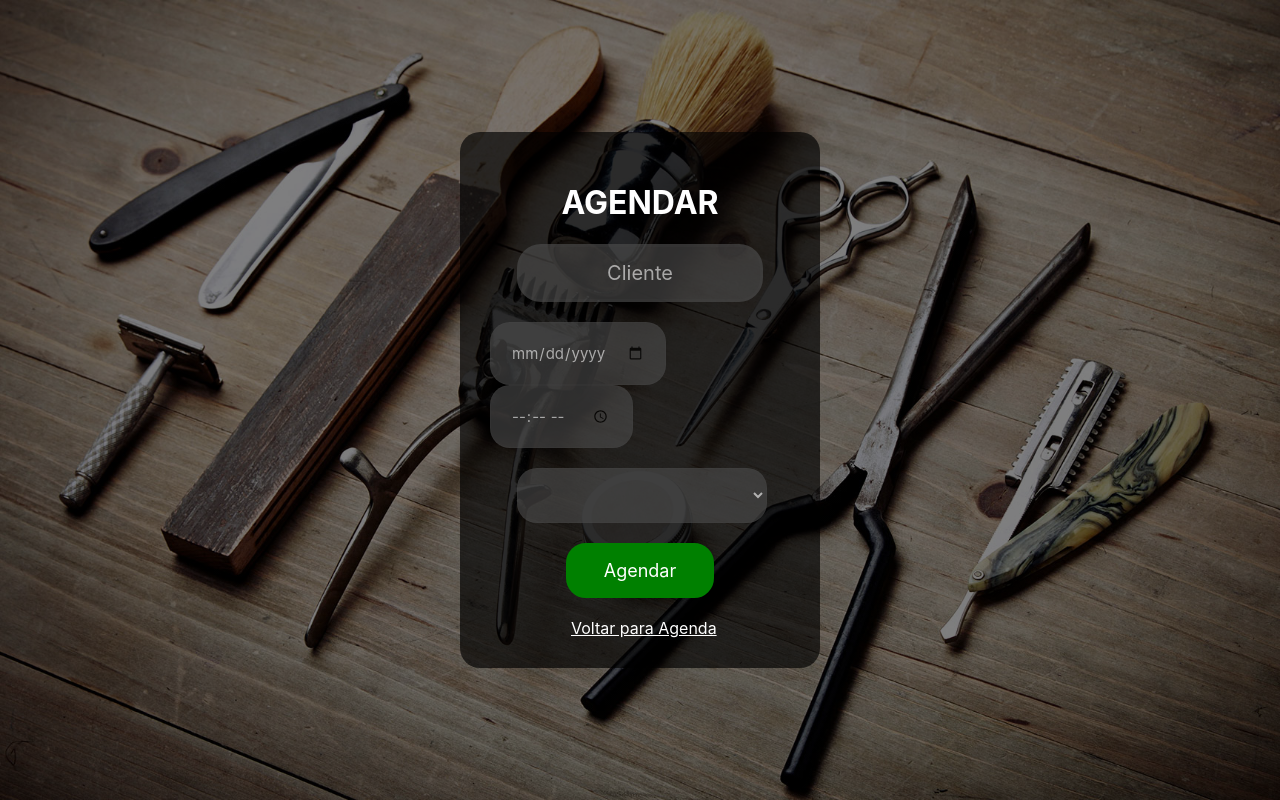
After one commit to lucas-zillmer/projeto_estagio, a PHP site: page /agendamento.php in a window 1280 px wide. The commit adds this page. Run offline with PHP 8.4, Linux system fonts and the light colour scheme; lists and menus that the app fills with data are empty.

Commit message:
Página de Novo Agendamento

```diff
--- a/client/agendamentos.php
+++ b/client/agenda.php
@@ -5,7 +5,7 @@
     <meta charset="UTF-8">
     <link rel="icon" href="img/icon.png"/>
     <link rel="stylesheet" href="css/style.css"/>
-    <title>Bitz Barbearia</title>
+    <title>Agenda</title>
 </head>
 
 <body class="wrapperLogin">
@@ -76,7 +76,7 @@
     </table>
     <table class="boxAgendamento" >
     <tr>
-        <td class="tdAgenda"><button class="btnAgenda"><b><em>Novo Agendamento</b></em></button></td>
+        <td class="tdAgenda"><button class="btnAgenda"><a href="agendamento.php"><b><em>Novo Agendamento</b></em></a></button></td>
     </tr>
     <tr>
         <td class="tdAgenda"><button class="btnAgenda"><b><em>Cancelar Agendamento</b></em></button></td>
--- /dev/null
+++ b/client/agendamento.php
@@ -0,0 +1,40 @@
+<!DOCTYPE html>
+<html lang="en">
+
+<head>
+    <meta charset="UTF-8">
+    <link rel="icon" href="img/icon.png"/>
+    <link rel="stylesheet" href="css/style.css"/>
+    <title>Agendamento</title>
+</head>
+
+<body>
+    <div class="wrapperLogin">
+        <div class="boxLogin">
+            <form method="post">
+
+                <h1>Agendar</h1>
+                <div class="usernameLogin">
+                    <input type="text" placeholder="Cliente" id="cliente" name="cliente"/>
+                    <i class="far fa-envelope"></i>
+                </div>
+                <div class="passwordLogin">
+                    <input type="date" id="data" name="data"/>
+                    <input type="time" id="hora" name="hora"/>
+                    <i class="fas fa-lock-open"></i>
+                </div>
+                <div class="passwordLogin">
+                    <select type="text" placeholder="Funcionário" id="funcionario" name="funcionario">
+                    <option></option>
+                    <option><?$funcionario1?></option>
+                    </select>
+                    <i class="fas fa-lock-open"></i>
+                </div>
+                <button id="btnLogin" type="submit">Agendar</button>
+            </form>
+        <div>
+            <a href="agenda.php" class="agenda">Voltar para Agenda</a>
+        </div>
+    </div>
+</body>
+</html>
--- a/client/css/style.css
+++ b/client/css/style.css
@@ -239,19 +239,19 @@ button a{
 table {
     font-family: -apple-system, BlinkMacSystemFont, 'Segoe UI', Roboto, Oxygen, Ubuntu, Cantarell, 'Open Sans', 'Helvetica Neue', sans-serif;
     /* border-collapse:collapse; */
-    border-radius: 5ch;
+    border-radius: 20px;
     width: 100%;
 }
 th{
     font-size: 19px;
-    border-radius: 5ch;
+    border-radius: 20px;
     text-align: center;
     padding: 8px;
 }
 
 td{
 border: 1px solid;
-border-radius: 5ch;
+border-radius: 20px;
 border-color: green;
 text-align: left;
 padding: 8px;
@@ -259,7 +259,7 @@ padding: 8px;
 
 tr{
 background-color: green;
-border-radius: 5ch;
+border-radius: 20px;
 text-align: left;
 }
 
@@ -270,13 +270,13 @@ text-align: left;
     border: 1px solid green;
     font-size: 18px;
     color: rgb(256,256,256);
-    border-radius: 5ch;
+    border-radius: 20px;
     font-family: -apple-system, BlinkMacSystemFont, 'Segoe UI', Roboto, Oxygen, Ubuntu, Cantarell, 'Open Sans', 'Helvetica Neue', sans-serif;
 }
 
 .tdAgenda{
     background-color: green;
-    border-radius: 5ch;
+    border-radius: 20px;
     font-family: -apple-system, BlinkMacSystemFont, 'Segoe UI', Roboto, Oxygen, Ubuntu, Cantarell, 'Open Sans', 'Helvetica Neue', sans-serif;
     padding: 0;
 }
@@ -292,3 +292,37 @@ text-align: left;
     flex-direction: column;
     font-family: -apple-system, BlinkMacSystemFont, 'Segoe UI', Roboto, Oxygen, Ubuntu, Cantarell, 'Open Sans', 'Helvetica Neue', sans-serif;
 }
+
+#data,
+#hora{
+    border: 1px solid #4d4d4def;
+    border-radius: 20px;
+    background-color: #4d4d4def;
+    padding: 20px;
+    font-family: -apple-system, BlinkMacSystemFont, 'Segoe UI', Roboto, Oxygen, Ubuntu, Cantarell, 'Open Sans', 'Helvetica Neue', sans-serif;
+    color: white;
+    opacity: 65%;
+    font-size: 15px;
+}
+
+#funcionario{
+    border: 1px solid #4d4d4def;
+    border-radius: 20px;
+    background-color: #4d4d4def;
+    padding: 20px;
+    font-family: -apple-system, BlinkMacSystemFont, 'Segoe UI', Roboto, Oxygen, Ubuntu, Cantarell, 'Open Sans', 'Helvetica Neue', sans-serif;
+    color: white;
+    opacity: 65%;
+    font-size: 15px;
+    width: 250px;
+    height: 55px;
+    margin-left: 27px;
+    margin-top: 20px;
+}
+
+.agenda{
+    font-family: -apple-system, BlinkMacSystemFont, 'Segoe UI', Roboto, Oxygen, Ubuntu, Cantarell, 'Open Sans', 'Helvetica Neue', sans-serif;
+    position: center;
+    color: white;
+    margin-left: 27%;
+}
--- a/client/home.php
+++ b/client/home.php
@@ -5,7 +5,7 @@
     <meta charset="UTF-8">
     <link rel="icon" href="img/icon.png"/>
     <link rel="stylesheet" href="css/style.css"/>
-    <title>Bitz Barbearia</title>
+    <title>Bitz Home</title>
 </head>
 
 <body>
@@ -13,7 +13,7 @@
         <div class="boxHome">
             <form class="formHome">
                 <h1 class="menu">O que você precisa?</h1>
-                <button class="btnAgendamento"><a href="agendamentos.php" style>Agenda</a></button>
+                <button class="btnAgendamento"><a href="agenda.php" style>Agenda</a></button>
                 <button class="btnRelatorio">Relatório</button>
             </form>
         </div>
--- a/client/register.php
+++ b/client/register.php
@@ -8,7 +8,7 @@
     <script src="http://code.jquery.com/jquery-1.9.1.min.js"></script>
     <link href="https://cdnjs.cloudflare.com/ajax/libs/toastr.js/2.0.1/css/toastr.css" rel="stylesheet"/>
     <script src="https://cdnjs.cloudflare.com/ajax/libs/toastr.js/2.0.1/js/toastr.js"></script>
-    <title>Bitz Barbearia</title>
+    <title>Registrar-se</title>
 </head>
 
 <body>
```
